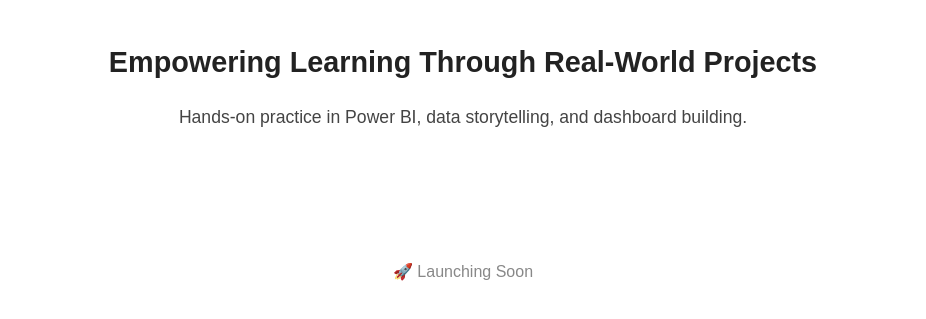
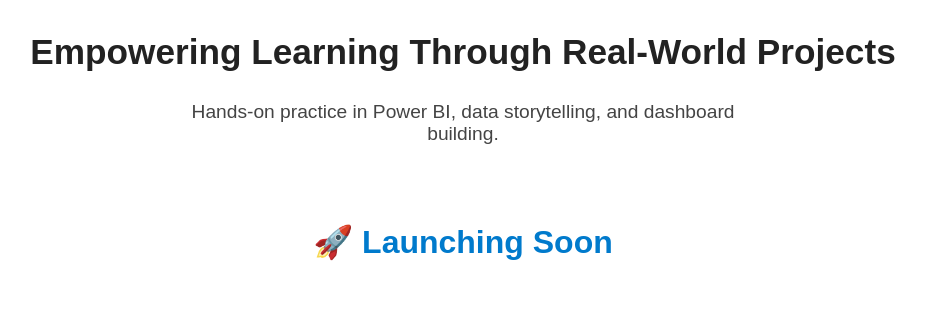
Before and after one commit to skyNwhy/skyNwhy, a plain HTML site: page index.html in a window 1280 px wide. Shown: the part 499-818 px from the top of the page, without its empty margins (177-1103 px from the left). Drawn offline with Linux system fonts and the light colour scheme.

Commit message:
Update index.html

```diff
--- a/index.html
+++ b/index.html
@@ -23,20 +23,21 @@
       margin-bottom: 30px;
     }
     h1 {
-      font-size: 1.8em;
+      font-size: 2.2em;
       color: #222;
       margin-bottom: 10px;
     }
     p {
-      font-size: 1.1em;
+      font-size: 1.2em;
       color: #444;
       max-width: 600px;
     }
     .footer {
       position: absolute;
-      bottom: 20px;
-      font-size: 1em;
-      color: #888;
+      bottom: 40px;
+      font-size: 2em;
+      font-weight: bold;
+      color: #007acc;
     }
   </style>
 </head>
```
